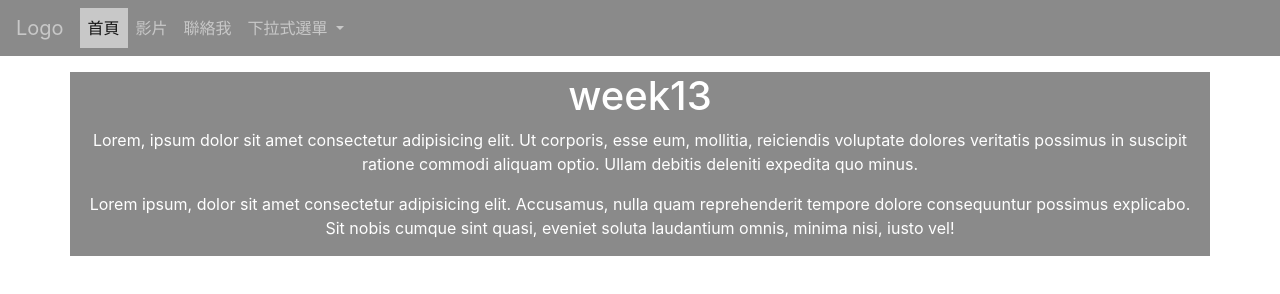
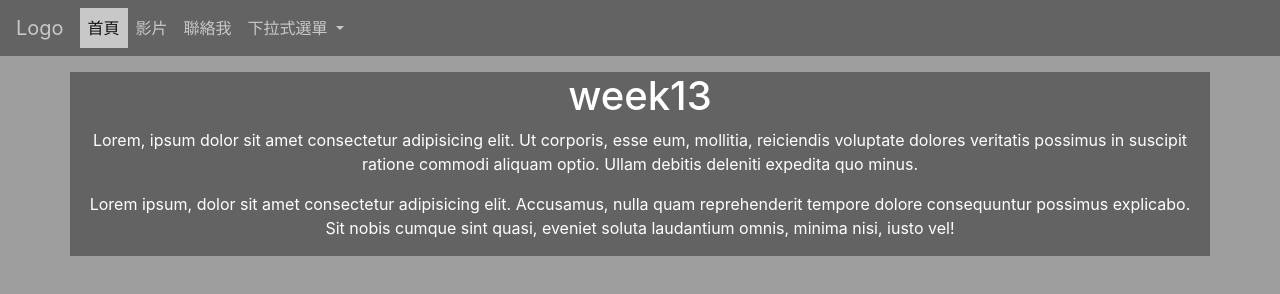
Before and after one commit to terry23108/w5_week17, a plain HTML site: page index.html in a window 1280 px wide. Drawn offline with nearby package versions, Linux system fonts and the light colour scheme; the site is published under a folder, as on GitHub Pages, so addresses that start at the root find nothing.

Commit message:
Add files via upload

```diff
--- a/css/style.css
+++ b/css/style.css
@@ -1,5 +1,5 @@
 body{
-    background-image: url(/images/IMG_5981.jpg);
+    background-image: url(../images/IMG_5981.jpg);
     background-position: center;
     background-repeat: no-repeat;
     background-size: cover;
```
